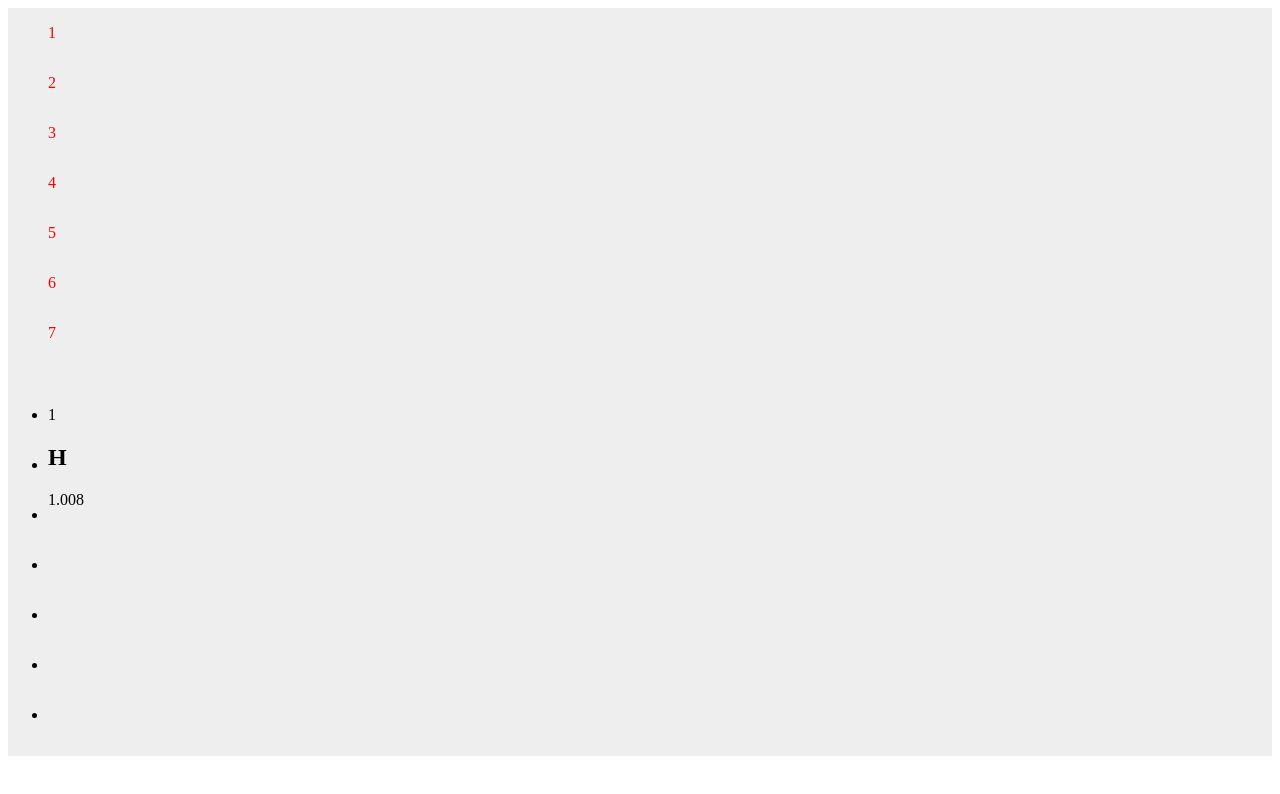
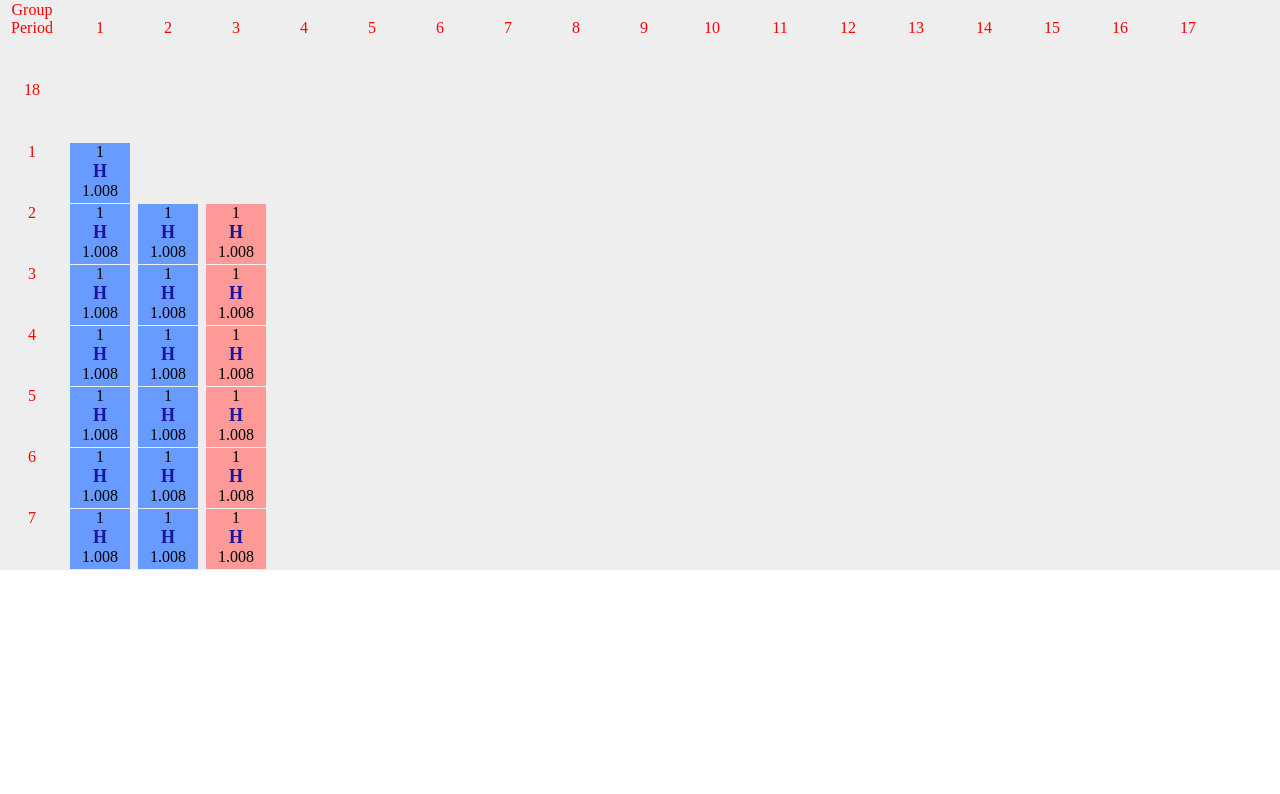
Before and after one commit to DeizyRozas/tabla-periodica, a plain HTML site: page index.html in a window 1280 px wide. Drawn offline with nearby package versions, Linux system fonts and the light colour scheme.

Commit message:
agrego lineas rosadas

```diff
--- a/index.html
+++ b/index.html
@@ -9,24 +9,63 @@
 </head>
 <body>
     <main>
-        <ul class= numeros>
-            <li class="cajita">1</li>
-            <li>2</li>
-            <li>3</li>
-            <li>4</li>
-            <li>5</li>
-            <li>6</li>
-            <li>7</li>
+        <ul class= "numeros ">
+            <li class="horizontales">Group Period</li>
+            <li class="horizontales">1</li>
+            <li class="horizontales">2</li>
+            <li class="horizontales">3</li>
+            <li class="horizontales">4</li>
+            <li class="horizontales">5</li>
+            <li class="horizontales">6</li>
+            <li class="horizontales">7</li>
+            <li class="horizontales">8</li>
+            <li class="horizontales">9</li>
+            <li class="horizontales">10</li>
+            <li class="horizontales">11</li>
+            <li class="horizontales">12</li>
+            <li class="horizontales">13</li>
+            <li class="horizontales">14</li>
+            <li class="horizontales">15</li>
+            <li class="horizontales">16</li>
+            <li class="horizontales">17</li>
+            <li class="horizontales" class="horizontales">18</li>
+        </ul>
+        <ul class= "numeros">
+            <li><p>1</p></li>
+            <li><p>2</p></li>
+            <li><p>3</p></li>
+            <li><p>4</p></li>
+            <li><p>5</p></li>
+            <li><p>6</p></li>
+            <li><p>7</p></li>
         </ul>
 
         <ul class="azules">
-            <li class="cajita"><p>1</p> <h2>H</h2> <p>1.008</p></li>
-            <li></li>
-            <li></li>
-            <li></li>
-            <li></li>
-            <li></li>
-            <li></li>
+            <li class="azu"><p>1</p> <h2>H</h2> <p>1.008</p></li>
+            <li class="azu"><p>1</p> <h2>H</h2> <p>1.008</p></li>
+            <li class="azu"><p>1</p> <h2>H</h2> <p>1.008</p></li>
+            <li class="azu"><p>1</p> <h2>H</h2> <p>1.008</p></li>
+            <li class="azu"><p>1</p> <h2>H</h2> <p>1.008</p></li>
+            <li class="azu"><p>1</p> <h2>H</h2> <p>1.008</p></li>
+            <li class="azu"><p>1</p> <h2>H</h2> <p>1.008</p></li>
+        </ul>
+
+        <ul class="azules">
+            <li class="azu"><p>1</p> <h2>H</h2> <p>1.008</p></li>
+            <li class="azu"><p>1</p> <h2>H</h2> <p>1.008</p></li>
+            <li class="azu"><p>1</p> <h2>H</h2> <p>1.008</p></li>
+            <li class="azu"><p>1</p> <h2>H</h2> <p>1.008</p></li>
+            <li class="azu"><p>1</p> <h2>H</h2> <p>1.008</p></li>
+            <li class="azu"><p>1</p> <h2>H</h2> <p>1.008</p></li>
+        </ul>
+
+        <ul class="rosa">
+            <li class="ros"><p>1</p> <h2>H</h2> <p>1.008</p></li>
+            <li class="ros"><p>1</p> <h2>H</h2> <p>1.008</p></li>
+            <li class="ros"><p>1</p> <h2>H</h2> <p>1.008</p></li>
+            <li class="ros"><p>1</p> <h2>H</h2> <p>1.008</p></li>
+            <li class="ros"><p>1</p> <h2>H</h2> <p>1.008</p></li>
+            <li class="ros"><p>1</p> <h2>H</h2> <p>1.008</p></li>
         </ul>
 
         <ul>
--- a/style.less
+++ b/style.less
@@ -2,13 +2,38 @@
 @bg-fondo: #eeeeee;
 @azul: #689bff;
 @letra-azul: #1913a2;
-@letra-num: #ff0000;
+@color-num: #ff0000;
+@bg-ros: #fd9a98;
 
+*{
+    margin:0;
+}
+.cajita{
+    width: 60px;
+    height: 60px;
+    margin: 1px 2px;
+}
 
-.cajita{
-    width: 30px;
-    height: 50px;
-    font-size: 16px;
+ul{
+    padding: 0;
+    display: inline-block;
+
+}
+
+li{
+    list-style-type: none;
+    text-align: center;
+
+}
+
+h2{
+    font-size: 18px;
+    margin: 0;
+    color: @letra-azul;
+}
+
+p{
+    margin:0
 }
 
 main{
@@ -19,7 +44,8 @@ main{
 
         list-style-type: none;
         display: inline-block;
-        color: @letra-num;
+        color: @color-num;
+        vertical-align: bottom;
 
         li {
             .cajita;
@@ -27,11 +53,18 @@ main{
         }
 
     }
+    .horizontales{
+        display: inline-block;
+    }
     .azules{
-        li{
-            .cajita
+        .azu{
+            background-color: @azul;
+            .cajita;
         }
+    }
 
-
+    .ros{
+        background-color: @bg-ros;
+        .cajita;
     }
 }
```
Also changed, not shown: style.css.
